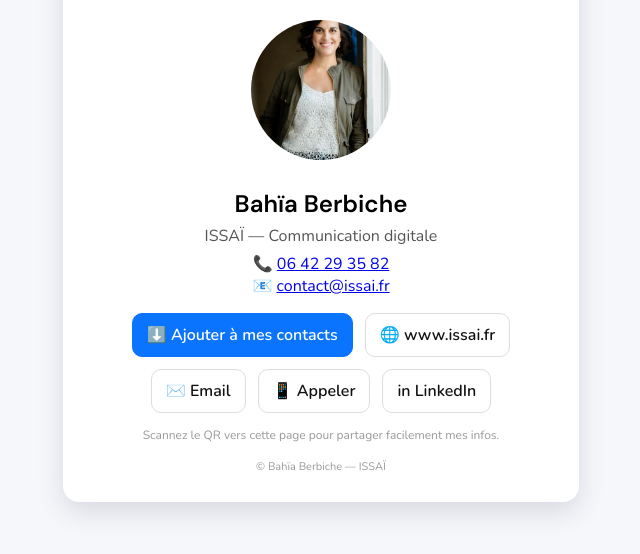
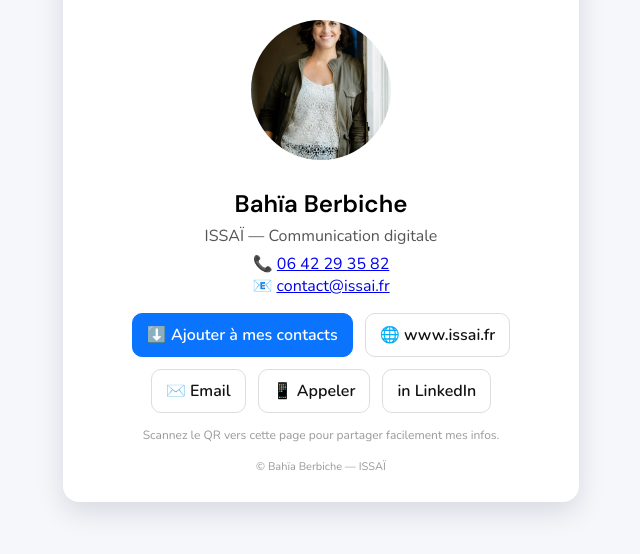
Before and after one commit to bahiaberbiche-create/carte-bahia, a plain HTML site: page index.html in a window 1280 px wide. Shown: the part 210-764 px from the top of the page, without its empty margins (319-959 px from the left). Drawn offline with nearby package versions, Linux system fonts and the light colour scheme.

Commit message:
Update index.html

```diff
--- a/index.html
+++ b/index.html
@@ -11,7 +11,7 @@
     .card{background:white;padding:28px;border-radius:16px;box-shadow:0 10px 28px rgba(10,10,30,0.12);max-width:460px;text-align:center}
     .logo{max-width:200px;margin:0 auto 16px}
     .logo img{max-width:100%;height:auto}
-    img.photo{width:140px;height:140px;border-radius:50%;object-fit:cover;object-position:50% 40%;margin-bottom:14px}
+    img.photo{width:140px;height:140px;border-radius:50%;object-fit:cover;object-position:50% 50%;margin-bottom:14px}
     h1{margin:8px 0 2px;font-size:24px;font-family:'DM Sans',sans-serif}
     p{margin:6px 0;color:#555}
     .links{display:flex;flex-wrap:wrap;gap:12px;justify-content:center;margin-top:16px}
```
